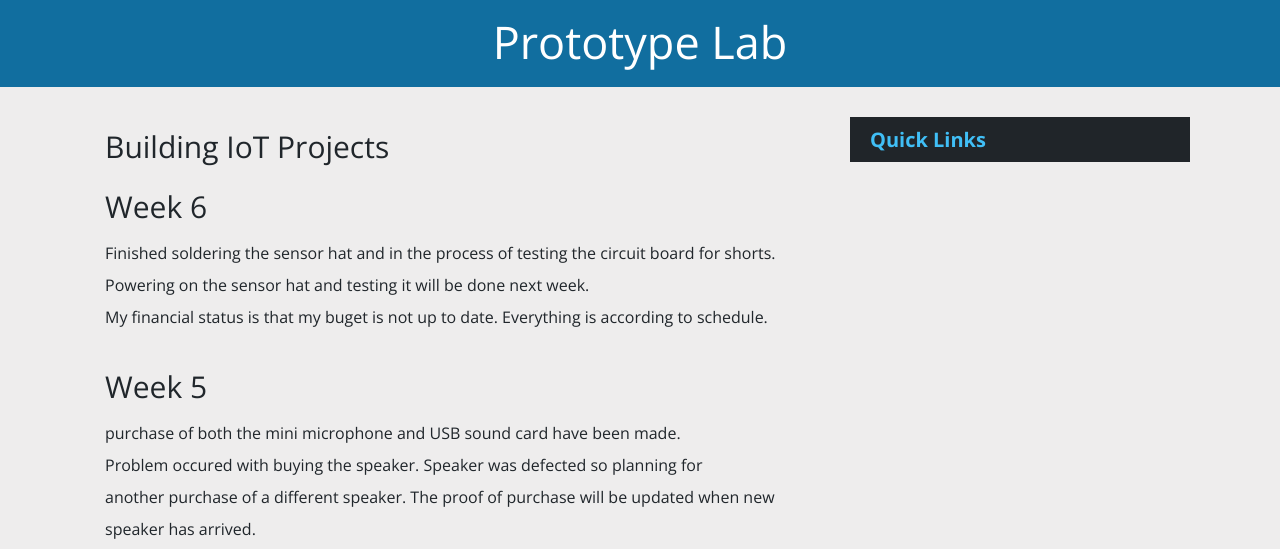
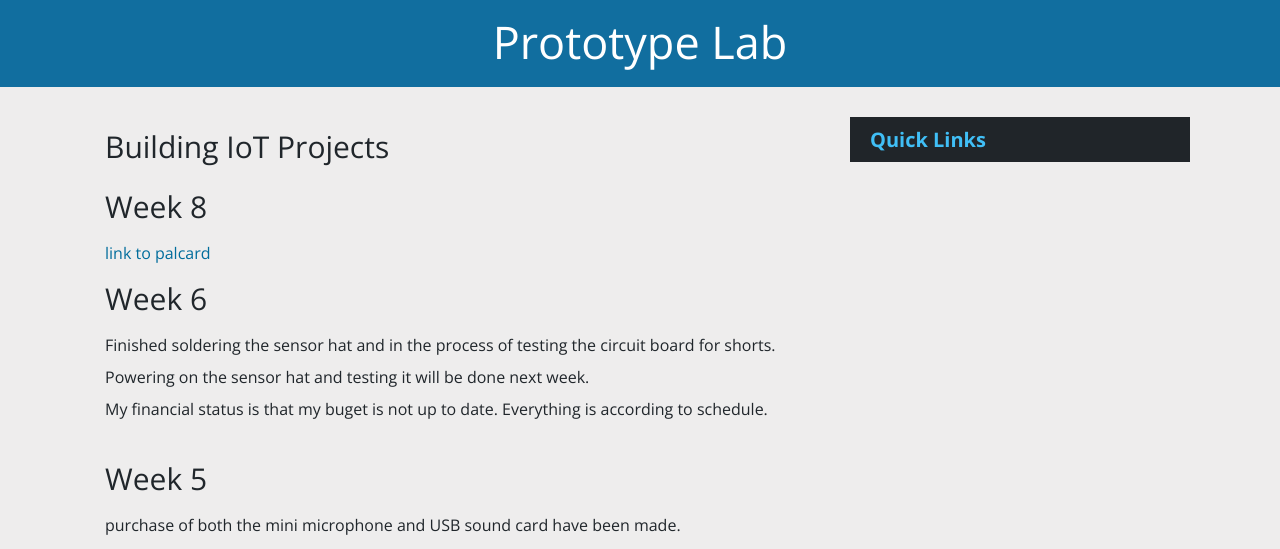
Before and after one commit to gnadnivek/gnadnivek.github.io, a plain HTML site: page index.html in a window 1280 px wide. Shown: the part 169-718 px from the top of the page. Drawn offline with nearby package versions, Linux system fonts and the light colour scheme; no server answers.

Commit message:
Update indexcontent.html

```diff
--- a/indexcontent.html
+++ b/indexcontent.html
@@ -2,6 +2,9 @@
  <HEADER ID="Header_Article_1">
 	 <H2>Building IoT Projects</H2>
  </HEADER>
+	<H3>Week 8</H3>
+	<a href="https://github.com/willcodyanderson/willcodyanderson.github.io/blob/master/SpeechBuddyPlacard.pub">link to palcard</a>
+
 	<H3>Week 6</H3>
 	<p>
 	Finished soldering the sensor hat and in the process of testing
```
